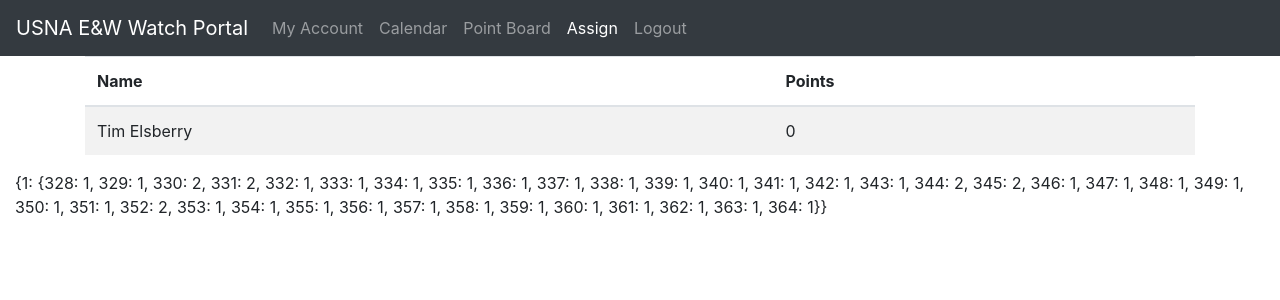
After one commit to ender18g/watchcal_2, a Flask app: page /assign in a window 1280 px wide. The commit adds this page. Shown: the top 300 px of the page. Run offline with Flask 2, Linux system fonts and the light colour scheme; data comes from the database, SQL or seed files in the repository; some libraries are stand-ins or nearby versions.

Commit message:
added assignment page

```diff
--- a/app.py
+++ b/app.py
@@ -170,10 +170,10 @@
     return redirect(request.referrer)
 
 
-@app.route('/assign', methods=["POST"])
+@app.route('/assign', methods=["GET","POST"])
 def assign():
-    pickle_calendar(full_calendar)
-    return None
+    users=User.query.all()
+    return render_template('assign.html',calendar=calendar,users=users,bids={u.id:get_user_bid_dict(u.id) for u in users})
 
 @app.route('/points', methods=["GET"])
 def points():
--- /dev/null
+++ b/templates/assign.html
@@ -0,0 +1,30 @@
+{%extends "base.html"%}
+
+{%block content%}
+
+<div class="container">
+
+<table class="table table-striped table-hover">
+    <thead>
+        <tr>
+            <th scope="col">Name</th>
+            <th scope="col">Points</th>
+        </tr>
+    </thead>
+
+<tbody>
+    {%for u in users%}
+    <tr>
+        <td>{{u}}</td>
+        <td>{{u.points}}</td>
+
+    </tr>
+    {%endfor%}
+</tbody>
+</table>
+
+</div>
+
+<p>{{bids}}</p>
+
+{%endblock%}
--- a/templates/base.html
+++ b/templates/base.html
@@ -36,6 +36,9 @@
                 <li class="nav-item {%if request.path == '/points'%}active{%endif%}"">
                     <a class=" nav-link" href="/points">Point Board</a>
                 </li>
+                <li class="nav-item {%if request.path == '/assign'%}active{%endif%}"">
+                    <a class=" nav-link" href="/assign">Assign</a>
+                </li>
                 <li class="nav-item {%if request.path == '/logout'%}active{%endif%}"">
                     <a class=" nav-link" href="/logout">Logout</a>
                 </li>
```
